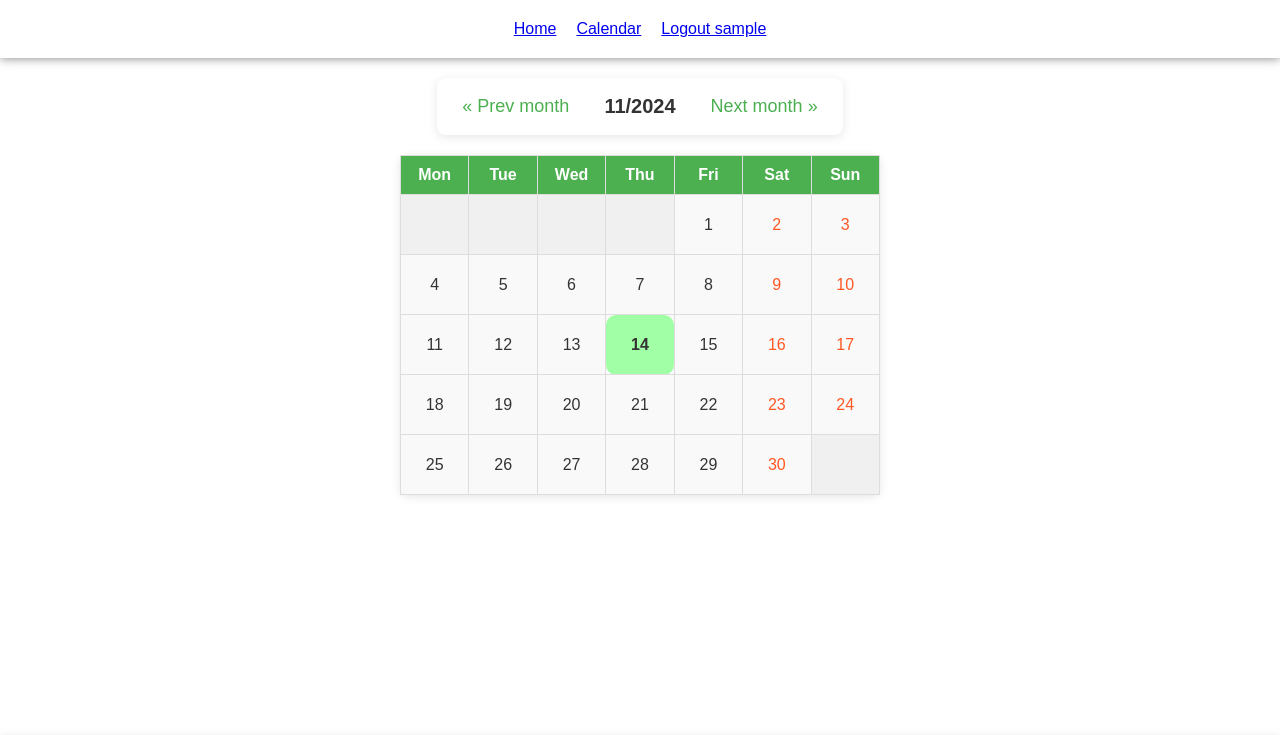
After one commit to osha890/todolist, a Django app: page /calendar/ in a window 1280 px wide. The commit adds this page. Shown: the top 735 px of the page. Run offline with Django 5.2, Linux system fonts and the light colour scheme; the visitor is signed in with stand-in values (Sample User, id 1); data that the repository does not hold is empty.

Commit message:
nov12,11:33

```diff
--- a/static/css/style.css
+++ b/static/css/style.css
@@ -23,6 +23,12 @@ header, footer {
     box-shadow: 0 0 10px rgba(0,0,0,0.5);
 }
 
+header {
+    display: flex;
+    justify-content: center;
+    gap: 20px;
+}
+
 #task-list, .formContainer {
     width: 100%;
 }
@@ -40,7 +46,12 @@ header, footer {
     gap: 15px;
 }
 
-.taskContent, .taskButton {
+.task .taskDueDate {
+    margin-top: 5px;
+}
+
+.task .taskDescription {
+    margin-top: 10px;
 }
 
 .taskContent, .formContent {
@@ -121,3 +132,114 @@ textarea {
     font-size: 12px;
     margin-top: 5px;
 }
+
+.highlight {
+    font-weight: bold;
+    color: red;
+}
+
+/* Контейнер календаря */
+#calendar-content {
+    width: 100%;
+    background-color: #f9f9f9;
+    border-radius: 8px;
+    box-shadow: 0 2px 10px rgba(0, 0, 0, 0.1);
+}
+
+/* Стили таблицы */
+table {
+    width: 100%;
+    border-collapse: collapse;
+}
+
+/* Стили заголовков дней недели */
+th {
+    font-weight: bold;
+    padding: 10px;
+    color: #333;
+    background-color: #4CAF50;
+    color: white;
+    border: 1px solid #ddd;
+    text-align: center;
+}
+
+/* Стили ячеек календаря */
+td {
+    width: 14.28%; /* Делит таблицу на 7 колонок */
+    height: 60px;
+    text-align: center;
+    vertical-align: middle;
+    font-size: 16px;
+    border: 1px solid #ddd;
+    color: #333;
+    cursor: pointer;
+    transition: background-color 0.3s;
+}
+
+/* Пустые дни (до начала месяца) */
+td:empty {
+    background-color: #f0f0f0;
+    cursor: default;
+}
+
+/* Ячейки с задачами */
+.highlight {
+    background-color: #ffeb3b; /* Желтый цвет для выделения */
+    font-weight: bold;
+    color: #333;
+}
+
+.today {
+    border-radius: 10px;
+    background-color: #a1ffa5; /* Желтый цвет для выделения */
+    font-weight: bold;
+    color: #333;
+}
+
+/* Эффект наведения */
+td:hover:not(:empty) {
+    background-color: #e0e0e0;
+}
+
+/* Стили для выходных (суббота и воскресенье) */
+tr td:nth-child(6),
+tr td:nth-child(7) {
+    color: #ff5722; /* Красноватый оттенок для выходных */
+}
+
+/* Контейнер навигации календаря */
+.calendar-navigation {
+    display: flex;
+    justify-content: space-between;
+    align-items: center;
+    margin: 20px 0;
+    padding: 10px;
+    background-color: #fff;
+    border-radius: 8px;
+    box-shadow: 0 2px 10px rgba(0, 0, 0, 0.1);
+}
+
+/* Ссылки (кнопки навигации) */
+.calendar-navigation a {
+    text-decoration: none;
+    font-size: 18px;
+    color: #4CAF50;
+    padding: 8px 15px;
+    border-radius: 5px;
+    transition: background-color 0.3s;
+    cursor: pointer;
+}
+
+/* Цвет при наведении на ссылки */
+.calendar-navigation a:hover {
+    background-color: #e8f5e9;
+    color: #388e3c;
+}
+
+/* Текущий месяц/год */
+.calendar-navigation span {
+    font-size: 20px;
+    font-weight: bold;
+    color: #333;
+    margin: 0 20px;
+}
--- /dev/null
+++ b/tasks/templates/tasks/calendar.html
@@ -0,0 +1,39 @@
+{% extends 'base.html' %}
+
+{% block content %}
+<div class="calendar-navigation">
+    <a href="{% url 'calendar' prev_year prev_month %}">« Prev month</a>
+    <span>{{ month }}/{{ year }}</span>
+    <a href="{% url 'calendar' next_year next_month %}">Next month »</a>
+</div>
+<div id="calendar-content">
+    <table>
+        <thead>
+            <tr>
+                <th>Mon</th>
+                <th>Tue</th>
+                <th>Wed</th>
+                <th>Thu</th>
+                <th>Fri</th>
+                <th>Sat</th>
+                <th>Sun</th>
+            </tr>
+        </thead>
+        <tbody>
+            {% for week in calendar %}
+            <tr>
+                {% for day in week %}
+                {% if day == 0 %}
+                <td></td>
+                {% else %}
+                <td class="{% if day in days_with_tasks %}highlight{% endif %} {% if day == today %}today{% endif %}">
+                    {{ day }}
+                </td>
+                {% endif %}
+                {% endfor %}
+            </tr>
+            {% endfor %}
+        </tbody>
+    </table>
+</div>
+{% endblock %}
--- a/tasks/templates/tasks/home.html
+++ b/tasks/templates/tasks/home.html
@@ -32,8 +32,8 @@
             <div id="task-{{ task.id }}" class="task">
                 <div class="taskContent">
                     <p class="taskTitle">{{ task.title }}<p>
-                    <p class="taskDueDate">{{ task.due_date|date:"d.m.Y, H:i" }}</p>
-                    <p class="taskDescription">{{ task.description }}</p>
+                    {% if task.due_date %}<p class="taskDueDate">{{ task.due_date|date:"d.m.Y, H:i" }}</p>{% endif %}
+                    {% if task.description %}<p class="taskDescription">{{ task.description }}</p>{% endif %}
                 </div>
                 <div class="taskButton">
                     <button class="deleteButton" onclick="deleteTask({{ task.id }})">D</button>
--- a/tasks/urls.py
+++ b/tasks/urls.py
@@ -5,4 +5,6 @@ urlpatterns = [
     path('', views.home_view, name='home'),
     path('add_task/', views.add_task, name='add_task'),
     path('delete_task/<int:task_id>/', views.delete_task, name='delete_task'),
+    path('calendar/', views.calendar_view, name='calendar'),
+    path('calendar/<int:year>/<int:month>/', views.calendar_view, name='calendar'),
 ]
--- a/tasks/views.py
+++ b/tasks/views.py
@@ -1,7 +1,9 @@
 from django.contrib.auth.decorators import login_required
 from django.http import JsonResponse
 from django.shortcuts import render, redirect, get_object_or_404
+from django.utils import timezone
 from django.views.decorators.http import require_POST
+import calendar
 
 from .models import Task
 from .forms import TaskForm
@@ -55,3 +57,52 @@ def delete_task(request, task_id):
     task = get_object_or_404(Task, id=task_id, user=request.user)
     task.delete()
     return JsonResponse({'status': 'success', 'task_id': task_id})
+
+
+@login_required
+def calendar_view(request, year=None, month=None):
+    today = timezone.now()
+    if year is None or month is None:
+        year = today.year
+        month = today.month
+    else:
+        year = int(year)
+        month = int(month)
+
+    # Расчет предыдущего и следующего месяцев
+    if month == 1:
+        prev_month = 12
+        prev_year = year - 1
+    else:
+        prev_month = month - 1
+        prev_year = year
+
+    if month == 12:
+        next_month = 1
+        next_year = year + 1
+    else:
+        next_month = month + 1
+        next_year = year
+
+    # Получаем задачи для выбранного месяца
+    tasks = Task.objects.filter(due_date__year=year, due_date__month=month)
+
+    # Создаем календарь
+    cal = calendar.monthcalendar(year, month)
+    days_with_tasks = {task.due_date.day for task in tasks}
+
+    context = {
+        'calendar': cal,
+        'year': year,
+        'month': month,
+        'prev_month': prev_month,
+        'prev_year': prev_year,
+        'next_month': next_month,
+        'next_year': next_year,
+        'days_with_tasks': days_with_tasks,
+    }
+
+    if month == today.month:
+        context['today'] = today.day
+
+    return render(request, 'tasks/calendar.html', context)
--- a/templates/base.html
+++ b/templates/base.html
@@ -8,6 +8,8 @@
 </head>
 <body>
     <header>
+        <a href="{% url 'home' %}">Home</a>
+        <a href="{% url 'calendar' %}">Calendar</a>
         <a href="{% url 'logout' %}">Logout {{ user }}</a>
     </header>
     <main>
```
